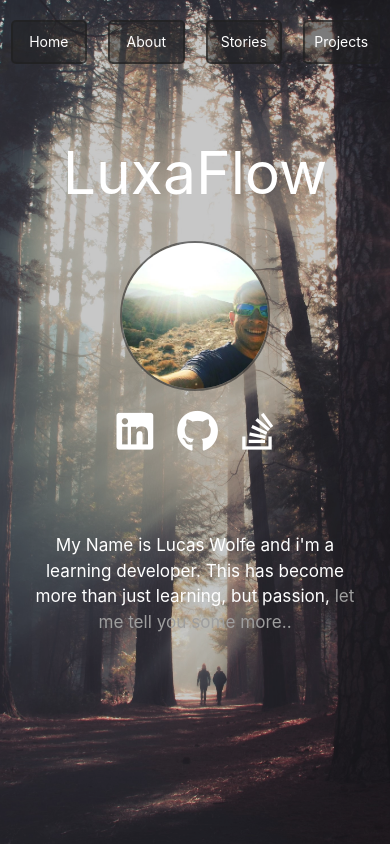
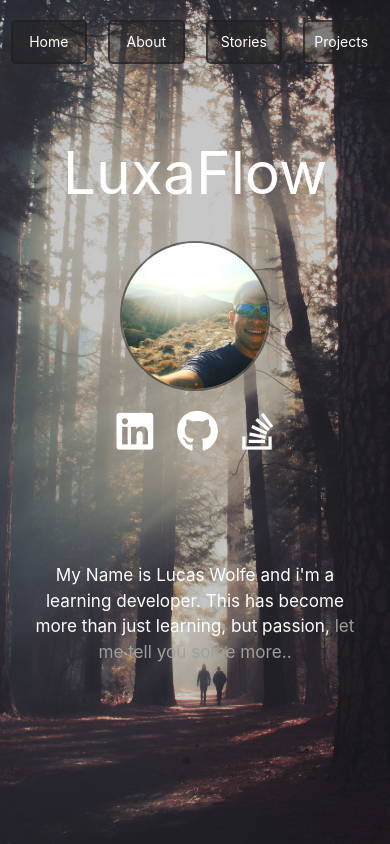
Before and after one commit to luxaflow/luxaflow, a Django app: page / in a window 390 px wide. Run offline with Django 3.2, Linux system fonts and the light colour scheme; data that the repository does not hold is empty; some libraries are stand-ins or nearby versions.

Commit message:
minor css changes for iphone 7

```diff
--- a/src/static/css/main.css
+++ b/src/static/css/main.css
@@ -219,7 +219,7 @@ td, th {
 }
 
 .section-landing p {
-    margin-top: 40px;
+    margin-top: 70px;
 }
 
 @media screen and (min-width: 1201px) {
@@ -332,7 +332,7 @@ footer li{
 }
 
 .section-about-buttons {
-    margin-top: 15px;
+    margin-top: 5px;
     grid-column: 1 / 7;
     grid-row: 6;
 }
--- a/static/css/main.css
+++ b/static/css/main.css
@@ -219,7 +219,7 @@ td, th {
 }
 
 .section-landing p {
-    margin-top: 40px;
+    margin-top: 70px;
 }
 
 @media screen and (min-width: 1201px) {
@@ -332,7 +332,7 @@ footer li{
 }
 
 .section-about-buttons {
-    margin-top: 15px;
+    margin-top: 5px;
     grid-column: 1 / 7;
     grid-row: 6;
 }
```
